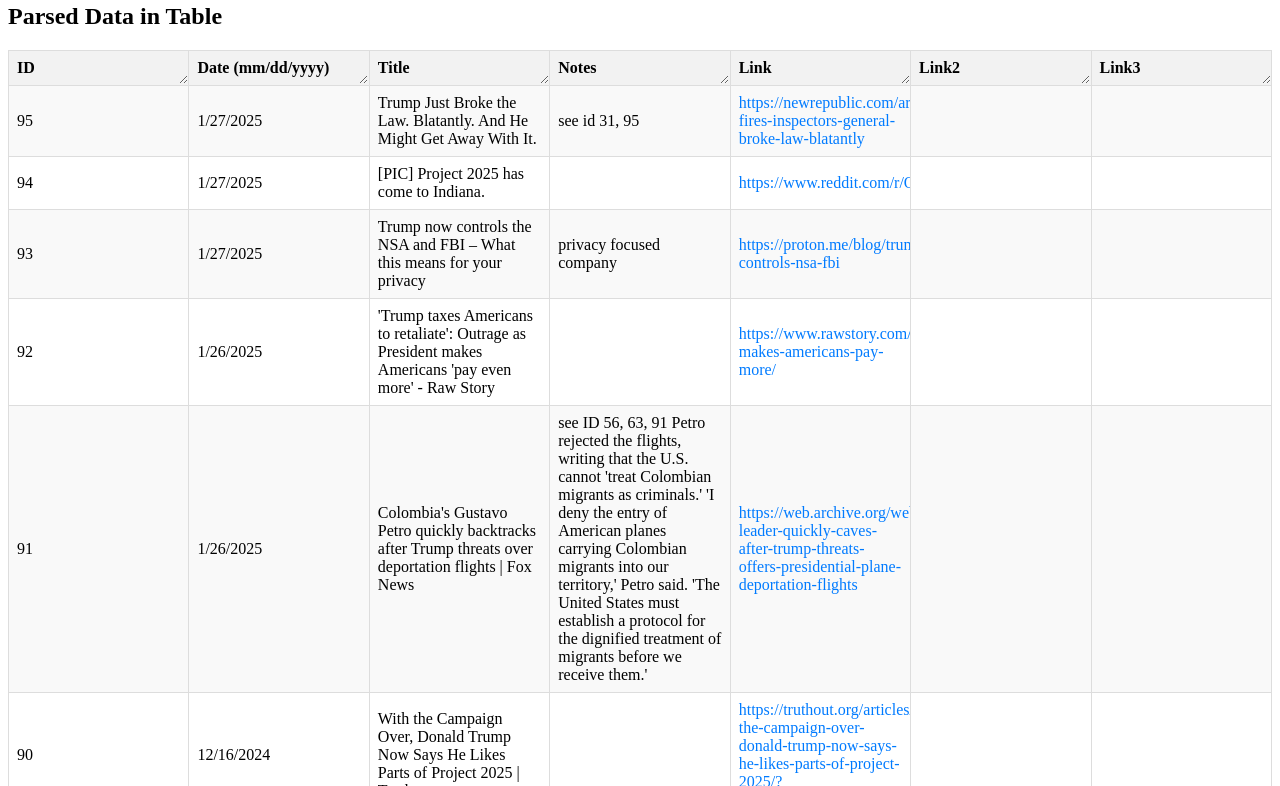
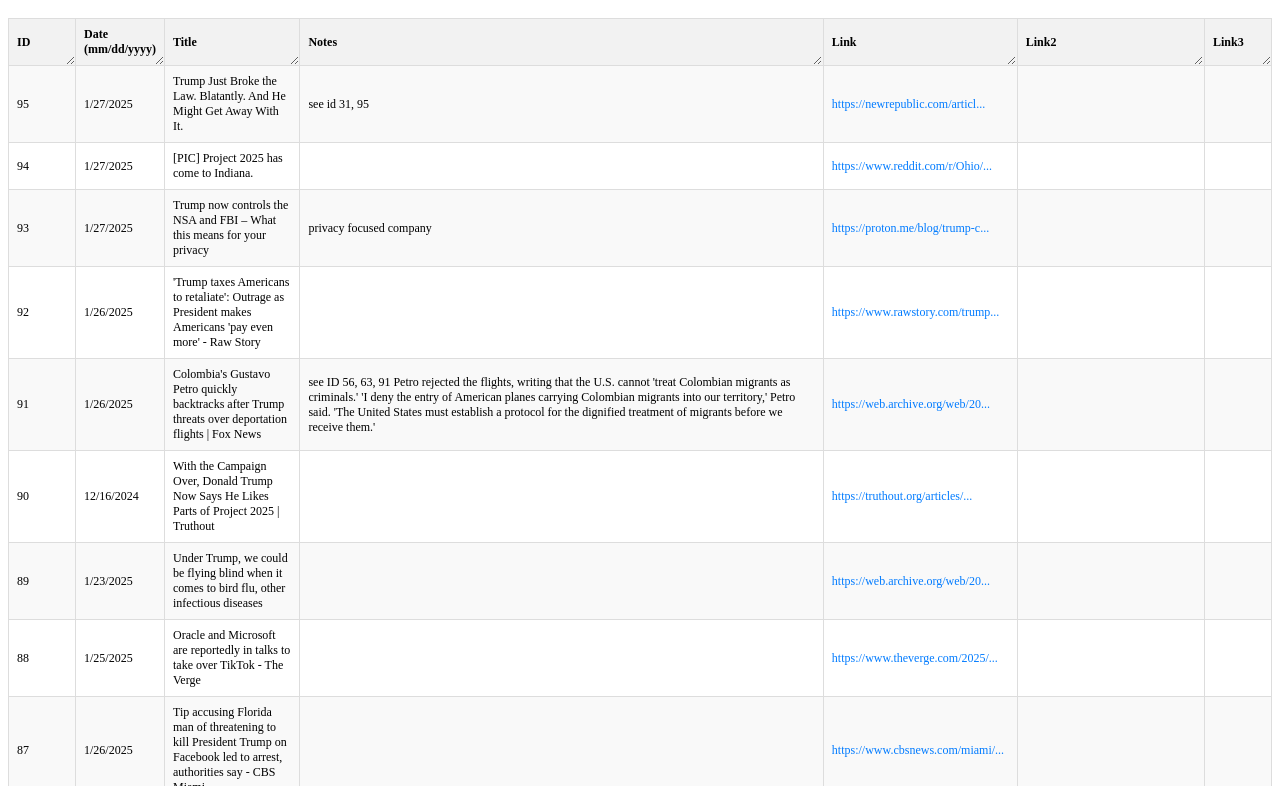
Before and after one commit to jonms83/TrumpsAmerica2025, a plain HTML site: page index.html in a window 1280 px wide. Shown: the part 77-863 px from the top of the page. Drawn offline with nearby package versions, Linux system fonts and the light colour scheme.

Commit message:
formatting

```diff
--- a/TrumpsAmerica2025.csv
+++ b/TrumpsAmerica2025.csv
@@ -58,7 +58,7 @@ Petro rejected the flights, writing that the U.S. cannot 'treat Colombian migran
  Feb. 23 general election",,https://www.reddit.com/r/worldnews/s/uWthGDtWcR ,,
 68,1/26/2025,Watch '🚨The Fraternal Order Of Police DROPS BOMBSHELL On TRUMP' on YouTube,,https://youtu.be/HW0A12ikqBM?si=eAMRc9eQFtBtYcgT ,,
 67,1/26/2025,"[r/pics] Found in Zurich, also says 'Nazi'",,https://www.reddit.com/r/pics/s/NXEbDb70Dz ,,
-66,1/26/2025,"Donald Trump Issues Major Threat to Nearly 90,000 IRS Agents - Newsweek",,"On day one, I immediately halted the hiring of any new IRS agents,' Trump told a crowd of supporters gathered at the Circa Resort & Casino. 'You know they hired—or tried to hire—88,000 new workers to go after you, and we're in the process of developing a plan to either terminate all of them or maybe we'll move them to the border,' he added.  https://www.newsweek.com/donald-trump-issues-major-threat-nearly-90000-irs-agents-2020959 ",,
+66,1/26/2025,"Donald Trump Issues Major Threat to Nearly 90,000 IRS Agents - Newsweek","On day one, I immediately halted the hiring of any new IRS agents,' Trump told a crowd of supporters gathered at the Circa Resort & Casino. 'You know they hired—or tried to hire—88,000 new workers to go after you, and we're in the process of developing a plan to either terminate all of them or maybe we'll move them to the border,' he added.",https://www.newsweek.com/donald-trump-issues-major-threat-nearly-90000-irs-agents-2020959 ,,
 65,1/26/2025,Presidential historian foresees “disastrous end” for Donald Trump,,https://www.msn.com/en-us/news/politics/presidential-historian-foresees-disastrous-end-for-donald-trump/ar-AA1xQIZ7 ,,
 64,1/26/2025,"'Absolutely Insane': Trump Teases Killing FEMA While Touring Disaster
  Zones | Common Dreams",,https://www.commondreams.org/news/trump-wants-to-end-fema ,,
--- a/index.html
+++ b/index.html
@@ -5,9 +5,10 @@
     <meta name="viewport" content="width=device-width, initial-scale=1.0">
     <title>CSV to Table</title>
     <style>
+		body {font-size:12px;}
         /* Table styling */
         .csv-table {
-            width: 100%;
+            min-width: 1000px;
             border-collapse: collapse;
             table-layout: fixed; /* Ensures columns respect their widths */
         }
@@ -30,6 +31,12 @@
             text-align: left;
             max-height: 100px; /* Fixed height for scrollable cells */
             overflow: auto; /* Make text scrollable */
+        }
+		.csv-table th:nth-child(1) {
+            width:20px;
+        }
+		.csv-table th:nth-child(2) {
+            width:50px;
         }
 
         /* Zebra striping */
--- a/script.js
+++ b/script.js
@@ -49,7 +49,7 @@ function displayDataInTable(data) {
             if (typeof column === 'string' && (column.startsWith('http://') || column.startsWith('https://'))) {
                 const link = document.createElement('a');
                 link.href = column; // Set the URL
-                link.textContent = column; // Display the URL text
+                link.textContent = column.slice(0, 30)+"..."; // Display the URL text
                 link.target = '_blank'; // Open in a new window
                 td.appendChild(link); // Add the link to the cell
             } else {
```
